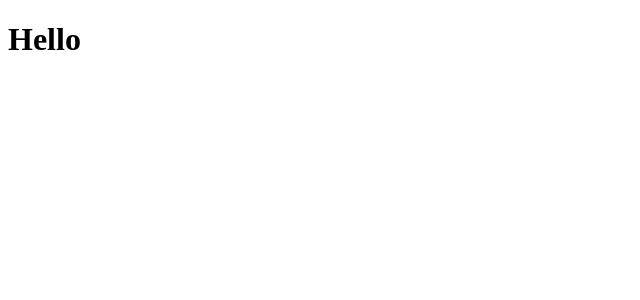
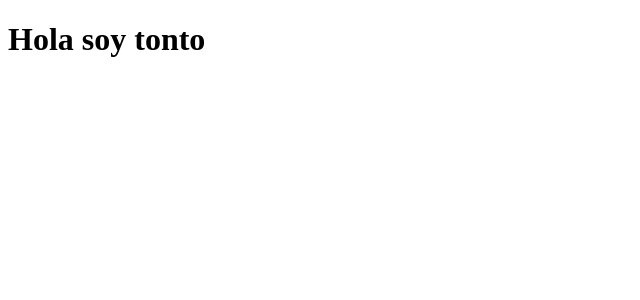
Before and after one commit to JaviOlaya/appClima, a React app: page / in a window 1280 px wide. Shown: the top 300 px of the page, without its empty margins (0-640 px from the left). Built offline with nearby package versions, Linux system fonts and the light colour scheme.

Commit message:
creation of App.js

```diff
--- a/src/app/App.js
+++ b/src/app/App.js
@@ -0,0 +1,11 @@
+import React,{Component} from 'react';
+
+class App extends Component{
+
+    render(){
+        return (
+            <h1>Hola soy tonto </h1>
+        )
+    }
+}
+export default App;
--- a/src/app/index.js
+++ b/src/app/index.js
@@ -1,5 +1,5 @@
 import React from 'react';
 import {render} from 'react-dom';
+import App from './App';
 import './index.css';
-
-render(<h1>Hello</h1>, document.getElementById('app'));
+render(<App/>, document.getElementById('app'));
```
